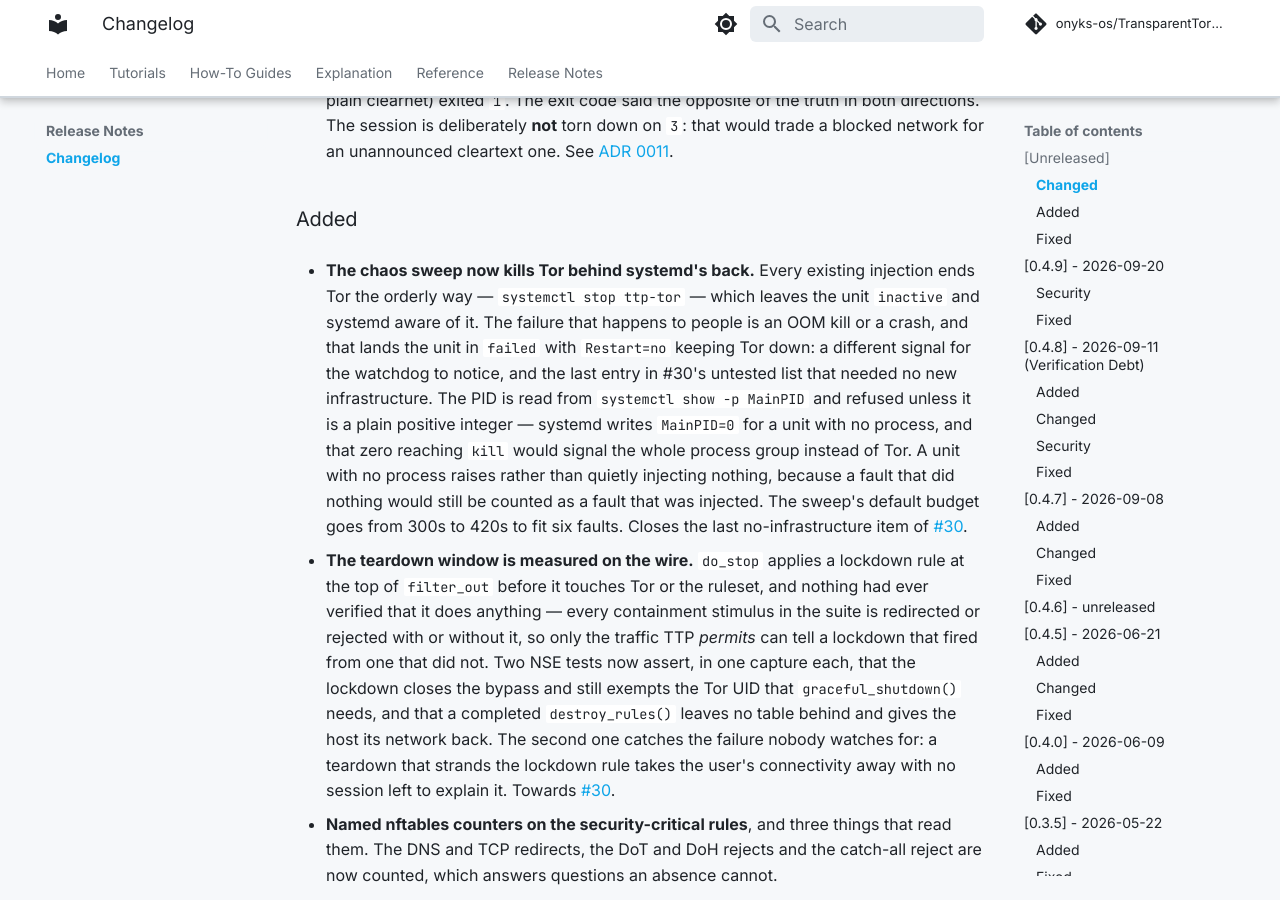
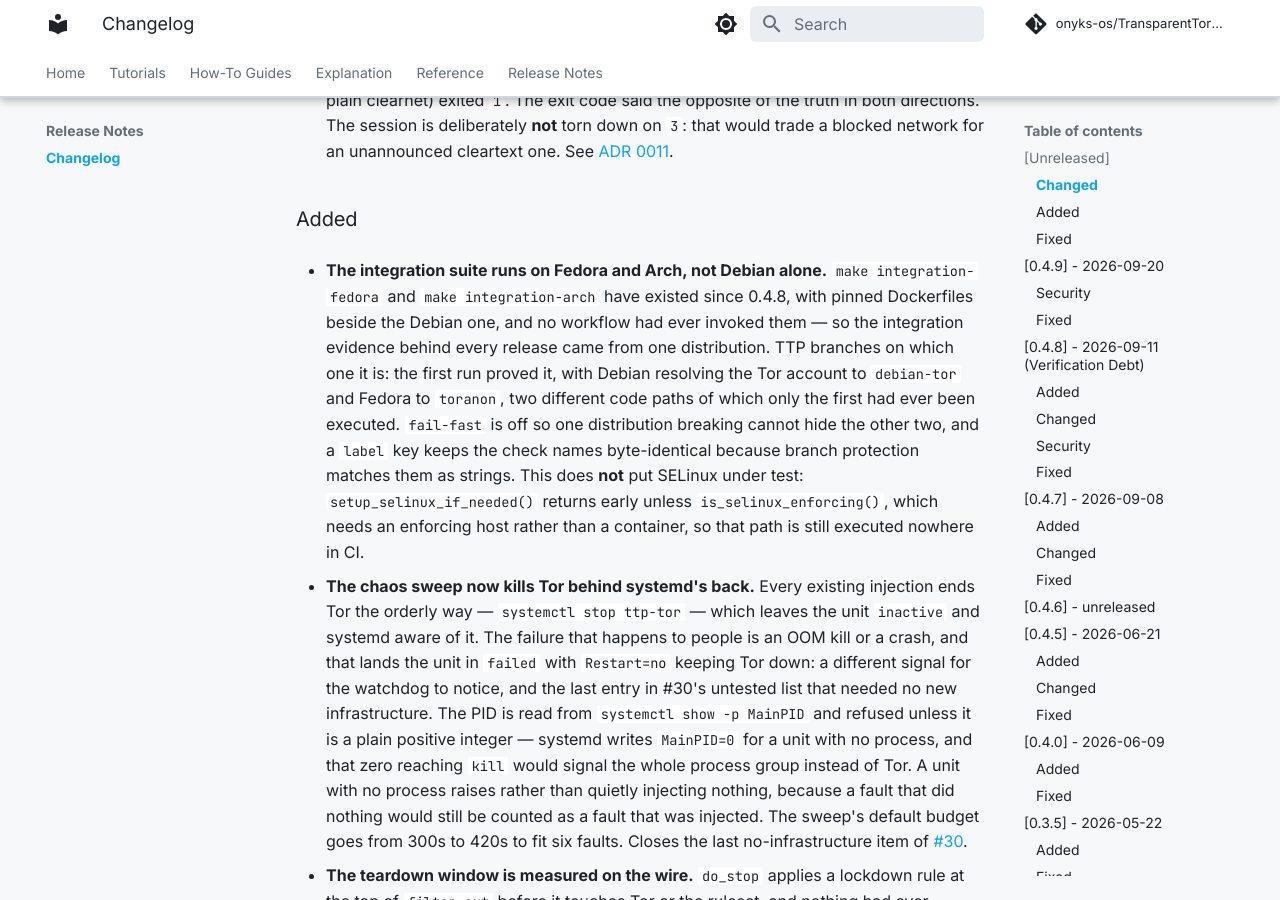
Before and after one commit to onyks-os/TransparentTorProxy, an MkDocs documentation site: the page built from docs/web/release-notes/changelog.md, in a window 1280 px wide and 900 px high, scrolled down 1146 px. Built offline with MkDocs 1.6.1 and Material for MkDocs 9.7.7, drawn with Linux system fonts in a browser that asks for light colours; comment, search, counter and statistics services are not loaded.

Commit message:
docs(changelog): record the three-distribution integration matrix (#61)
The entry was written for #60 and pushed a moment after that PR was
squash-merged, so the workflow change landed on main without it.

CI has now run the matrix: Debian, Fedora and Arch all pass, and the Tor
account resolution differs between them as expected - debian-tor on Debian,
toranon on Fedora. Two code paths where only one had ever been executed.

The entry also records what the matrix does *not* cover, because it is the
claim someone would reasonably assume: SELinux is still executed nowhere in
CI, since setup_selinux_if_needed() returns early unless the host is
enforcing, and a container is not.

Signed-off-by: onyks-os <129986281+onyks-os@users.noreply.github.com>
Co-authored-by: Claude Opus 5 <noreply@anthropic.com>

```diff
--- a/docs/web/release-notes/changelog.md
+++ b/docs/web/release-notes/changelog.md
@@ -51,6 +51,20 @@ and this project adheres to [Semantic Versioning](https://semver.org/spec/v2.0.0
   [ADR 0011](https://github.com/onyks-os/TransparentTorProxy/blob/main/docs/decisions/0011-start-exit-codes.md).
 
 ### Added
+
+- **The integration suite runs on Fedora and Arch, not Debian alone.**
+  `make integration-fedora` and `make integration-arch` have existed since
+  0.4.8, with pinned Dockerfiles beside the Debian one, and no workflow had
+  ever invoked them — so the integration evidence behind every release came
+  from one distribution. TTP branches on which one it is: the first run proved
+  it, with Debian resolving the Tor account to `debian-tor` and Fedora to
+  `toranon`, two different code paths of which only the first had ever been
+  executed. `fail-fast` is off so one distribution breaking cannot hide the
+  other two, and a `label` key keeps the check names byte-identical because
+  branch protection matches them as strings. This does **not** put SELinux
+  under test: `setup_selinux_if_needed()` returns early unless
+  `is_selinux_enforcing()`, which needs an enforcing host rather than a
+  container, so that path is still executed nowhere in CI.
 
 - **The chaos sweep now kills Tor behind systemd's back.** Every existing
   injection ends Tor the orderly way — `systemctl stop ttp-tor` — which leaves
```
Also changed, not shown: CHANGELOG.md (+14 -0 lines).
